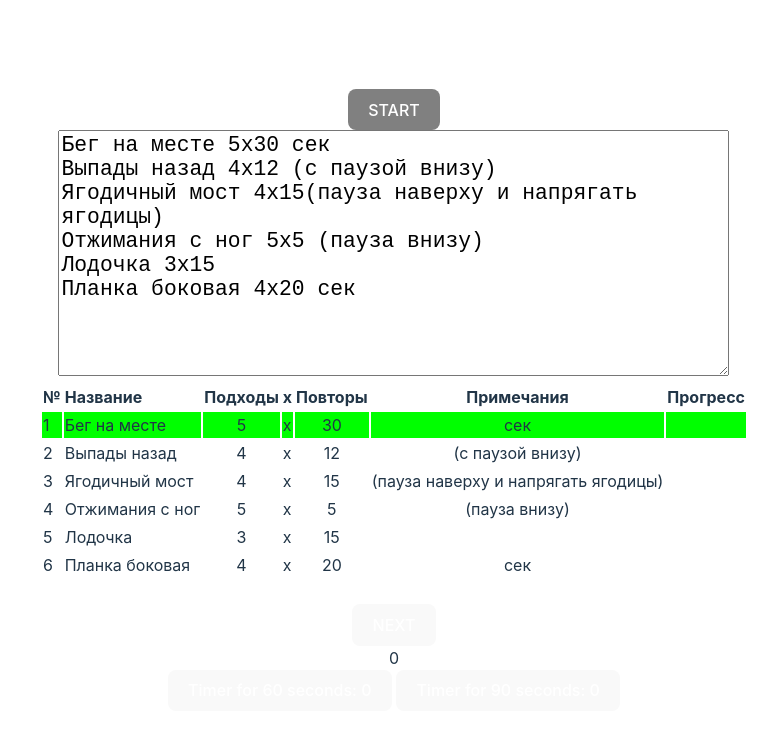
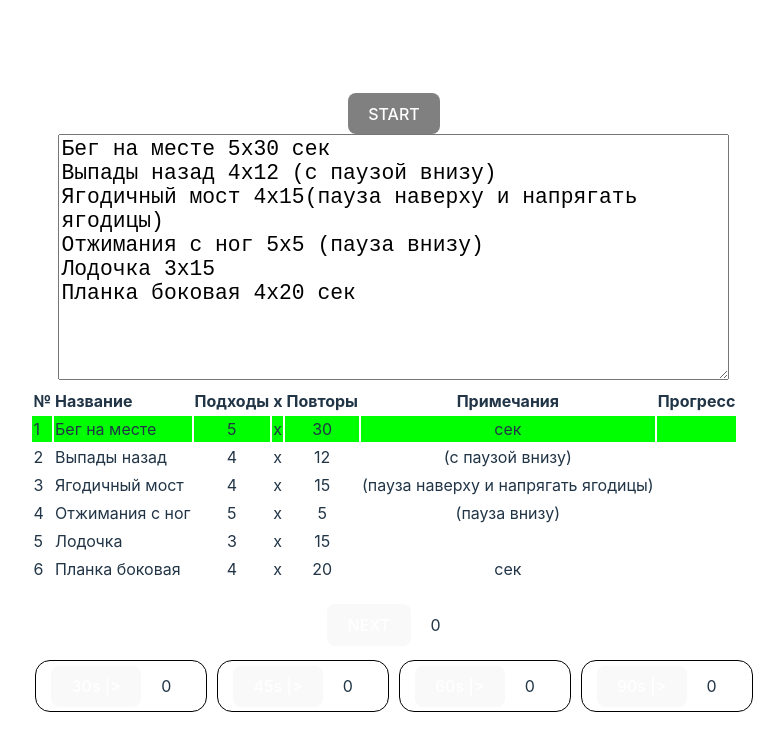
Before and after one commit to unfalse/trainings-tracker, a React (Vite) app: page / in a window 1280 px wide. Shown: the top 750 px of the page, without its empty margins (246-1030 px from the left). Built offline with nearby package versions, Linux system fonts and the light colour scheme.

Commit message:
added more timers and tweaked styles for Timer component; fixed the bug with green tracking line

```diff
--- a/src/App.tsx
+++ b/src/App.tsx
@@ -104,11 +104,14 @@ const App = () => {
         return exercise;
       });
 
-      const breakDelay =
+      let breakDelay = REPEATS_BREAK_TIME;
+      if (
         Number(unchangedExercise.times) - 1 ===
         unchangedExercise.progress.length
-          ? EXERCISES_BREAK_TIME
-          : REPEATS_BREAK_TIME;
+      ) {
+        breakDelay = EXERCISES_BREAK_TIME;
+        setCurrentExercise(currentExercise + 1);
+      }
 
       setDisableNext(true);
       setExercisesData(updatedExerciseData);
@@ -124,8 +127,7 @@ const App = () => {
     alarmSoundRef.current.currentTime = 0;
   };
 
-  const onStart = () => {
-  };
+  const onStart = () => {};
 
   return (
     <div>
@@ -139,20 +141,34 @@ const App = () => {
         cols={50}
         rows={10}
         defaultValue={textData}
-        disabled={disableExerciseText}
+        // disabled={false || disableExerciseText}
         onChange={onTextChange}></textarea>
       <ExerciseTable
         exercises={exercisesData}
         onSecondsChange={onSecondsChange}
         currentExercise={currentExercise}
       />
+      <div style={{display: 'inline-block', margin: '20px'}}>
+        <button
+          onClick={onNext}
+          disabled={disableNext}
+          className={seconds > 0 ? 'active' : ''}>
+          NEXT
+        </button>
+        <div
+          style={{
+            display: 'inline-block',
+            marginRight: '10px',
+            marginLeft: '10px',
+            width: '30px',
+          }}>
+          {seconds}
+        </div>
+      </div>
       <br />
-      <button onClick={onNext} disabled={disableNext}>
-        NEXT
-      </button>
-      <div>{seconds}</div>
+      <TimerButton delay={30} />
+      <TimerButton delay={45} />
       <TimerButton delay={60} />
-      &nbsp;
       <TimerButton delay={90} />
       <audio id="alarm-sound" ref={alarmSoundRef}>
         <source src={ALARM_SOUND_FILEPATH} type="audio/mpeg"></source>
@@ -242,15 +258,45 @@ const TimerButton = ({delay = 60}) => {
   };
 
   return (
-    <span>
-      <button onClick={onTimerToggle} color={timer === 0 ? 'blue' : 'green'}>
-        Timer for {delay} seconds: {timer}
+    <div
+      style={{
+        border: '1px solid black',
+        borderRadius: '15px',
+        padding: '15px',
+        margin: '5px',
+        display: 'inline',
+      }}>
+      <button onClick={onTimerToggle} className={timer === 0 ? '' : 'active'}>
+        {delay}s |&gt;
       </button>
+      <div
+        style={{
+          width: '30px',
+          display: 'inline-block',
+          marginRight: '10px',
+          marginLeft: '10px',
+        }}>
+        {' '}
+        {timer}
+      </div>
+
+      <span style={{position: 'absolute', display: 'none'}}>
+        <span
+          style={{
+            position: 'relative',
+            bottom: '18px',
+            backgroundColor: 'white',
+            fontSize: '8pt',
+            right: '105px',
+          }}>
+          timer (c) nopefish
+        </span>
+      </span>
       <audio id="alarm-sound" ref={timerEndSoundRef}>
         <source src={ALARM_SOUND_FILEPATH} type="audio/mpeg"></source>
         Your browser does not support the audio element.
       </audio>
-    </span>
+    </div>
   );
 };
 
--- a/src/index.css
+++ b/src/index.css
@@ -61,6 +61,10 @@ button:disabled {
   background-color: gray;
 }
 
+button.active {
+  background-color: green;
+}
+
 @media (prefers-color-scheme: light) {
   :root {
     color: #213547;
```
